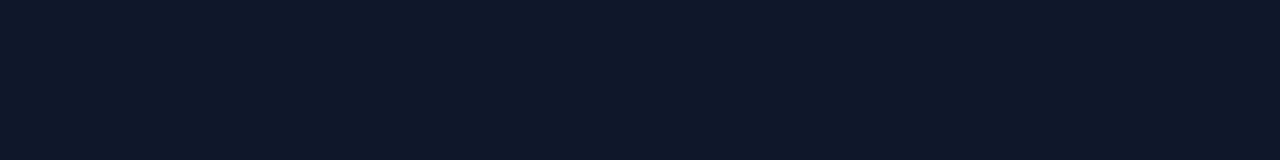
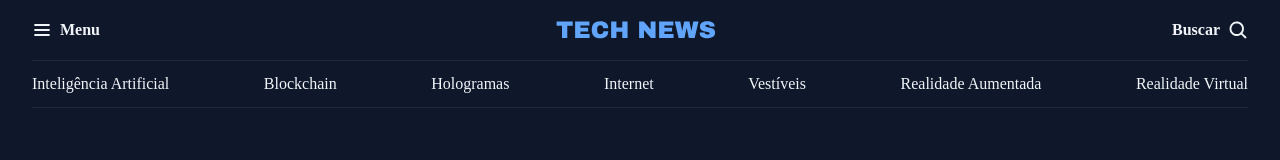
Before and after one commit to adrian-teixeira/Projeto-Portal-de-Noticias, a plain HTML site: page index.html in a window 1280 px wide. Drawn offline with Linux system fonts and the light colour scheme.

Commit message:
estilizando o header

```diff
--- a/index.html
+++ b/index.html
@@ -6,13 +6,42 @@
     <meta charset="UTF-8" />
     <meta name="viewport" content="width=device-width, initial-scale=1.0" />
     <title>Portal de Noticias | Rocketseat</title>
-    <link rel="stylesheet" href="/styles/index.css">
+    <link rel="stylesheet" href="/styles/index.css" />
     <link
       href="https://fonts.googleapis.com/css2?family=Archivo:ital,wght@0,100..900;1,100..900&display=swap"
       rel="stylesheet"
     />
   </head>
   <body>
+    <header class="container">
 
+      <nav id="primary" class="grid grid-flow-col">
+        <div>
+          <img src="assets/icons/List.svg" alt="" />
+          <strong>Menu</strong>
+        </div>
+
+        <div>
+          <img src="assets/logo.svg" alt="" />
+        </div>
+
+        <div>
+          <strong>Buscar</strong>
+          <img src="assets/icons/MagnifyingGlass.svg" alt="" />
+        </div>
+      </nav>
+
+
+      <nav id="secondary" class="grid grid-flow-col">
+        <a href="">Inteligência Artificial</a>
+        <a href="">Blockchain</a>
+        <a href="">Hologramas</a>
+        <a href="">Internet</a>
+        <a href="">Vestíveis</a>
+        <a href="">Realidade Aumentada</a>
+        <a href="">Realidade Virtual</a>
+      </nav>
+
+    </header>
   </body>
 </html>
--- a/styles/global.css
+++ b/styles/global.css
@@ -39,3 +39,19 @@ a:hover{
 h1,h2,h2{
     font: inherit;
 }
+
+.container{
+    max-width: 1280px;
+    padding-inline: 32px;
+    margin-inline: auto;
+}
+
+/* UTILITY-FIRST */
+
+.grid{
+    display: grid;
+}
+
+.grid-flow-col{
+    grid-auto-flow: column;
+}
--- /dev/null
+++ b/styles/header.css
@@ -0,0 +1,24 @@
+#primary{
+    padding-block: 20px;
+
+    div{
+        display: flex;
+        align-items: center;
+        gap: 8px;
+    }
+
+    div:nth-child(2){
+        margin-inline: auto;
+    }
+
+    div:nth-child(3){
+        justify-self: end;
+    }
+}
+
+#secondary{
+    padding-block: 14px;
+    border: 1px solid var(--stroke-color);
+    border-inline: none;
+    justify-content: space-between;
+}
--- a/styles/index.css
+++ b/styles/index.css
@@ -1 +1,2 @@
 @import url(global.css);
+@import url(header.css);
```
